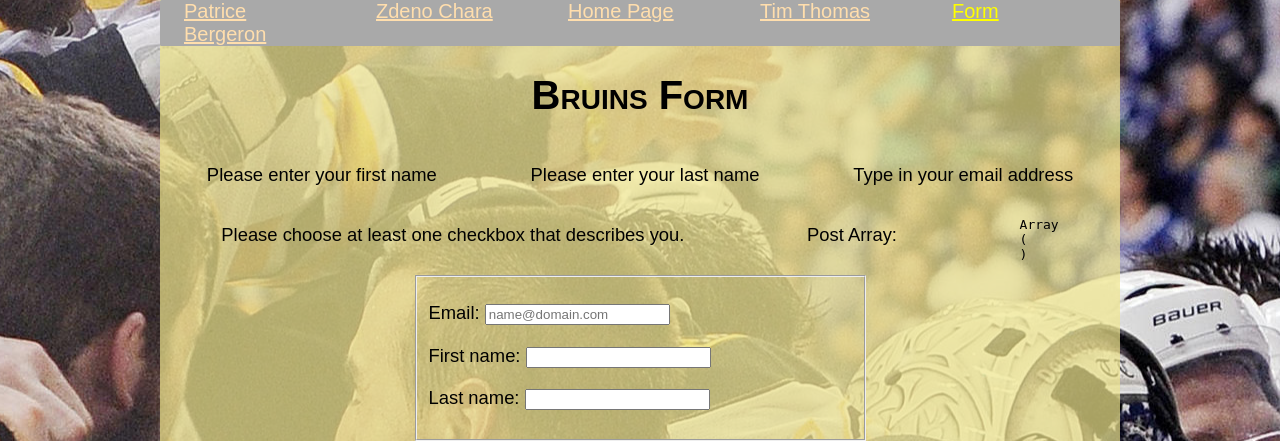
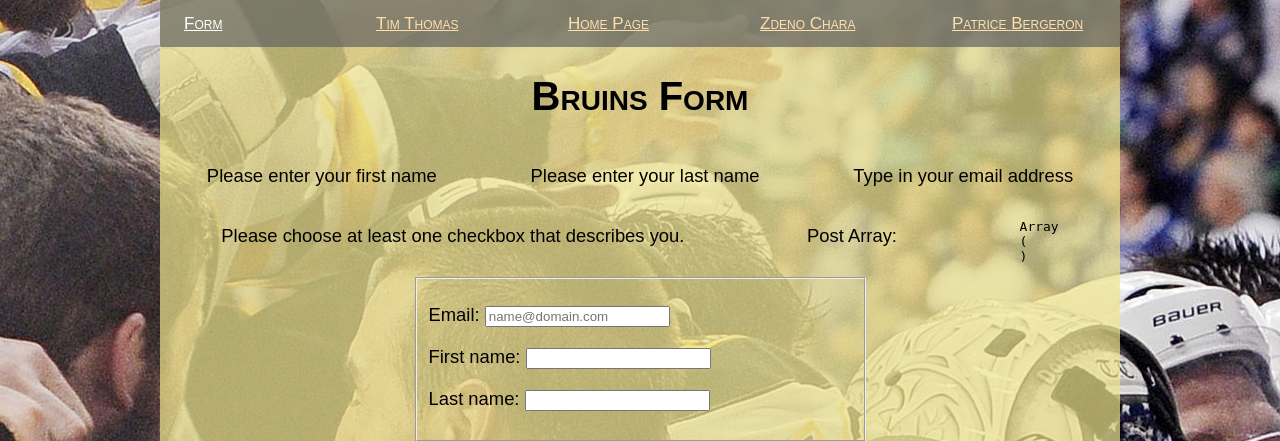
Before and after one commit to jsdrisco/Final-Project-Website, a PHP site: page /form.php in a window 1280 px wide. Shown: the top 441 px of the page. Run offline with PHP 8.4, Linux system fonts and the light colour scheme.

Commit message:
modified styling

```diff
--- a/css/custom.css
+++ b/css/custom.css
@@ -42,6 +42,13 @@ main {
     margin: auto;
 }
 
+nav {
+    padding: 1em 0em;
+    background-color: rgba(99, 99, 99, 0.7);
+    font-variant: small-caps;
+    font-size: 85%;
+}
+
 p {
     line-height: 125%;
     font-size: 115%;
@@ -68,5 +75,5 @@ video {
 }
 
 .activePage{
-    color: yellow;
+    color: white;
 }
--- a/css/layout-desktop.css
+++ b/css/layout-desktop.css
@@ -1,9 +1,8 @@
 nav{
-    background-color: darkgrey;
     border-radius: 0.1em;
     display: flex;
     justify-content: space-around;
-    flex-direction: row;
+    flex-direction: row-reverse;
     flex-wrap: wrap;
 }
 
```
